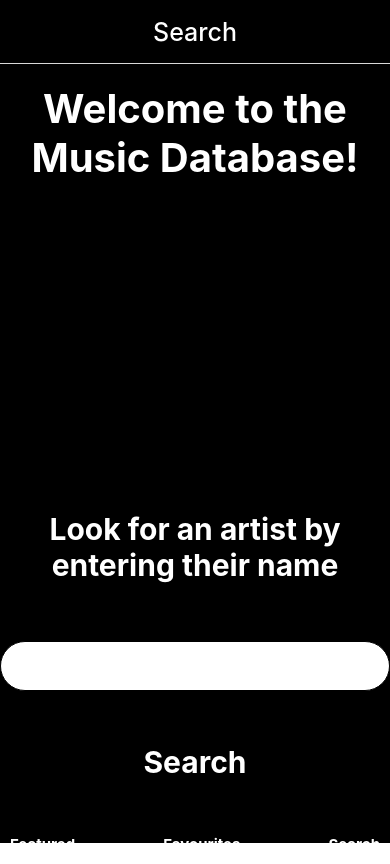
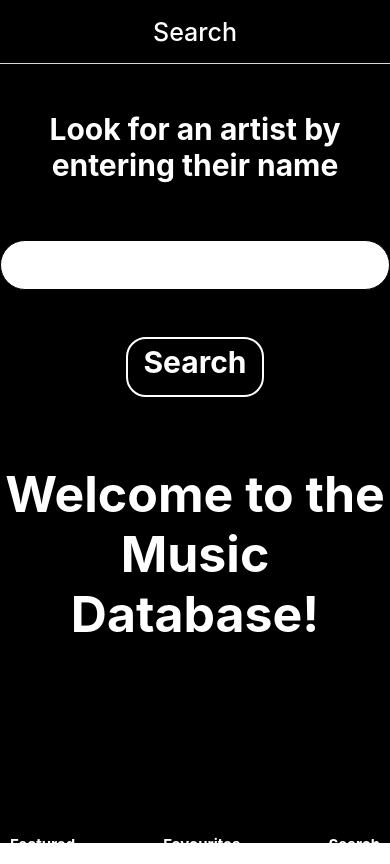
Before and after one commit to CedricVR95/MobileProject2021, a React Native app in the folder MobileProject2021/: screen / in a window 390 px wide. Built offline with nearby package versions, Linux system fonts and the light colour scheme.

Commit message:
placement fix

```diff
--- a/MobileProject2021/components/searchArtist/searchArtist.tsx
+++ b/MobileProject2021/components/searchArtist/searchArtist.tsx
@@ -38,7 +38,6 @@ const SearchArtist = ({ navigation, setState, state, getData }: any) => {
 
   return (
     <View style={styles.container}>
-      <Text style={styles.welcome}>Welcome to the Music Database!</Text>
       <View style={styles.search}>
         <Text style={styles.cta}>
           Look for an artist by entering their name
@@ -52,6 +51,8 @@ const SearchArtist = ({ navigation, setState, state, getData }: any) => {
           <Text style={styles.buttonText}>Search</Text>
         </TouchableOpacity>
       </View>
+
+      <Text style={styles.welcome}>Welcome to the Music Database!</Text>
     </View>
   );
 };
@@ -67,7 +68,7 @@ const styles = StyleSheet.create({
     color: "white",
     textAlign: "center",
     fontWeight: "bold",
-    fontSize: 40,
+    fontSize: 50,
     flex: 1,
     marginTop: 20,
   },
@@ -76,11 +77,14 @@ const styles = StyleSheet.create({
     fontWeight: "bold",
     fontSize: 30,
     color: "white",
-    marginBottom:10
+    marginBottom: 10,
     // flex: 1,
   },
   button: {
     alignSelf: "center",
+    borderColor:'white',
+    borderWidth:2,
+    borderRadius:20
   },
   buttonText: {
     fontWeight: "bold",
@@ -90,7 +94,7 @@ const styles = StyleSheet.create({
     paddingRight: 15,
     textAlign: "center",
     color: "white",
-    marginBottom:10,
+    marginBottom: 10,
   },
   input: {
     borderWidth: 1,
```
